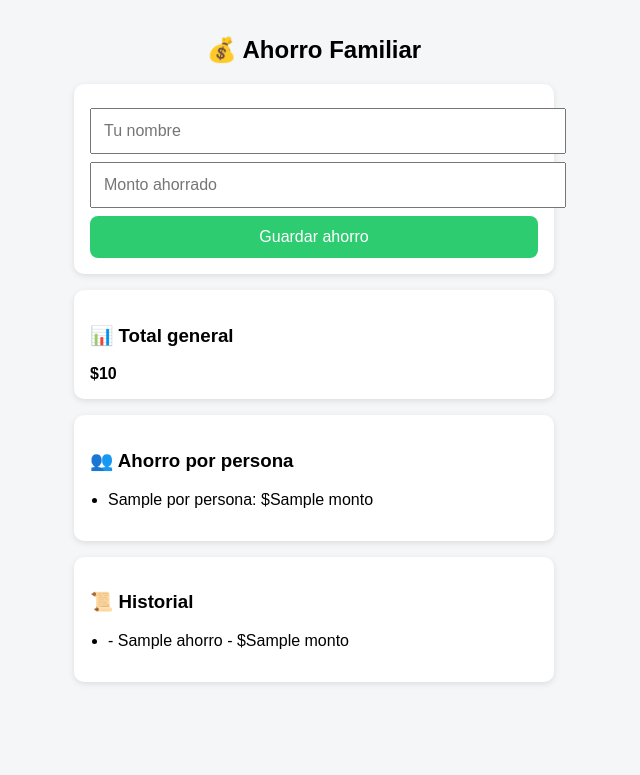
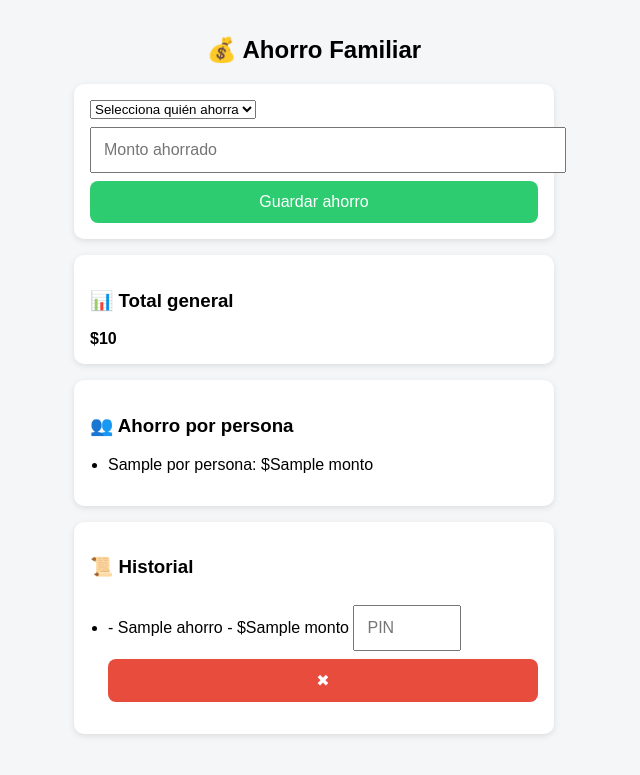
Before and after one commit to Pedro2606/Ahorro-familiar, a Flask app: template templates/index.html in a window 1280 px wide. Shown: the top 775 px of the page, without its empty margins (326-966 px from the left). Run offline with Flask 3, Linux system fonts and the light colour scheme; the template is opened without the code that fills it: most values are stand-ins (such as "Sample title", 1, 10 or a date in 2020).

Commit message:
Control de nombres y borrado

```diff
--- a/app.py
+++ b/app.py
@@ -6,7 +6,18 @@ app = Flask(__name__)
 
 SHEETS_API_URL = "https://script.google.com/macros/s/AKfycbzWBl4YmveBKCHRLXWh9RAbmedCRd7f5z8pPncMjCQz4ictUpukyc1ZiQzbm4IDHU8MGw/exec"
 
-@app.route("/", methods=["GET", "POST"])
+@app.route("/borrar/<int:id>", methods=["POST"])
+def borrar(id):
+    pin = request.form.get("pin")
+
+    params = {
+        "id": id,
+        "pin": pin
+    }
+
+    requests.delete(SHEETS_API_URL, params=params)
+    return redirect("/")
+
 def index():
     if request.method == "POST":
         nombre = request.form["nombre"].strip()
@@ -26,6 +37,8 @@ def index():
 
     response = requests.get(SHEETS_API_URL)
     ahorros = response.json()
+    for i, a in enumerate(ahorros, start=1):
+        a["id"]=i
 
     total = sum(a["monto"] for a in ahorros)
 
--- a/templates/index.html
+++ b/templates/index.html
@@ -62,7 +62,12 @@
 
     <div class="card">
         <form method="post">
-            <input type="text" name="nombre" placeholder="Tu nombre" required>
+            <select name="nombre" required>
+    		<option value="">Selecciona quién ahorra</option>
+    		<option value="Jair">A</option>
+    		<option value="Lety">B</option>
+   		 <option value="Nataly">C</option>
+	    </select>
             <input type="number" name="monto" placeholder="Monto ahorrado" required>
             <button type="submit">Guardar ahorro</button>
         </form>
@@ -86,7 +91,15 @@
         <h3>📜 Historial</h3>
         <ul>
             {% for a in ahorros %}
-                <li>{{ a.fecha.split("T")[0] }} - {{ a.nombre }} - ${{ a.monto }}</li>
+                <li>
+  		  {{ a.fecha.split("T")[0] }} - {{ a.nombre }} - ${{ a.monto }}
+
+ 	          <form method="post" action="/borrar/{{ a.id }}" style="display:inline;">
+                      <input type="password" name="pin" placeholder="PIN" style="width:80px;">
+                      <button type="submit" style="background:#e74c3c;">✖</button>
+                  </form>
+                </li>
+
             {% endfor %}
         </ul>
     </div>
```
